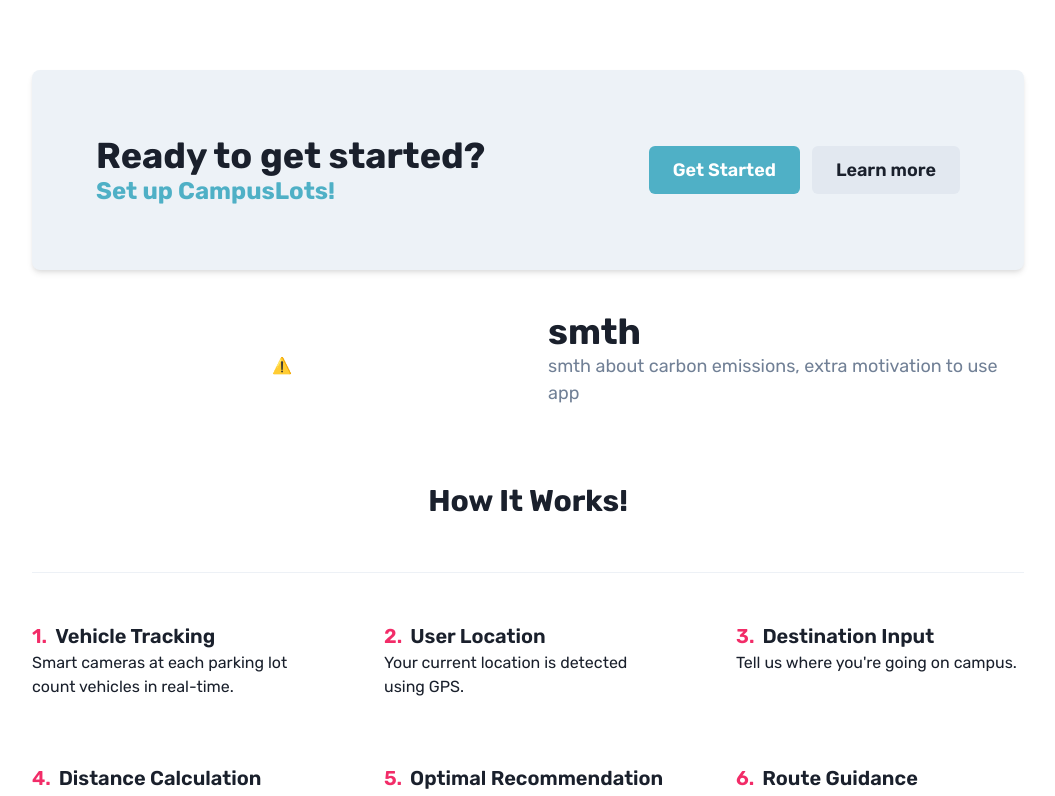
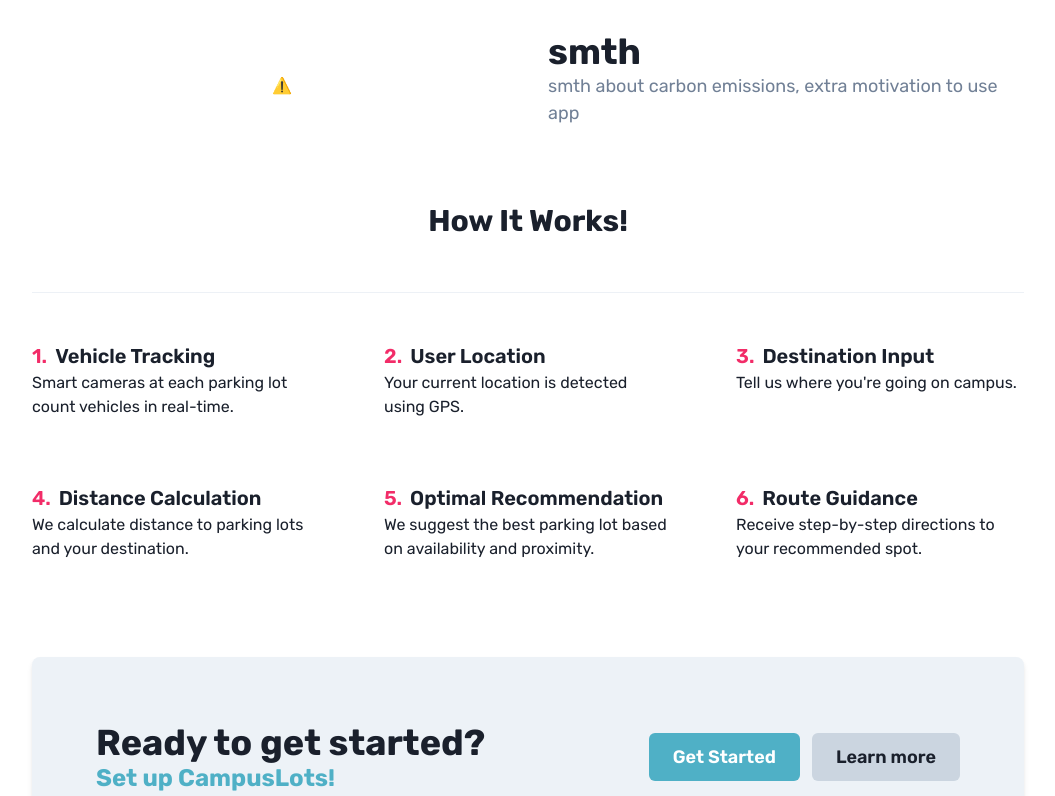
Before and after one commit to KareemEllis/CampusLots, a Next.js app in the folder frontend/: page / in a window 1280 px wide. Shown: the part 1160-1956 px from the top of the page, without its empty margins (112-1167 px from the left). Built offline with nearby package versions, Linux system fonts and the light colour scheme; no server answers.

Commit message:
Landing Page: Moved Footer to Layout.jsx

```diff
--- a/frontend/app/(landing)/CTA.jsx
+++ b/frontend/app/(landing)/CTA.jsx
@@ -10,7 +10,7 @@ import {
 
 const CTA = () => {
   return (
-    <Container maxW={'5xl'} mt={20}>
+    <Container maxW={'5xl'} mb={20}>
         <Stack
         direction={{ base: 'column', md: 'row' }}
         spacing={5}
@@ -52,7 +52,7 @@ const CTA = () => {
             mb={{ base: 2, sm: 0 }}
             lineHeight={1}
             bg={'primary.500'}
-            _hover={{ bgGradient: 'linear(to-l, #0ea5e9,#2563eb)' }}
+            _hover={{ bg: 'primary.600' }}
             >
             Get Started
             </Button>
@@ -62,8 +62,8 @@ const CTA = () => {
             size="lg"
             rounded="md"
             mb={{ base: 2, sm: 0 }}
-            bg={'gray.200'}
-            _hover={{ bg: 'gray.300' }}
+            bg={'gray.300'}
+            _hover={{ bg: 'gray.400' }}
             lineHeight={1}
             >
             Learn more
--- a/frontend/app/(landing)/page.jsx
+++ b/frontend/app/(landing)/page.jsx
@@ -1,6 +1,5 @@
 import Hero from './Hero'
 import Features from './Features'
-import Footer from './Footer'
 import HowItWorks from './HowItWorks'
 import Smth from './Smth'
 import CTA from './CTA'
@@ -10,9 +9,9 @@ export default function Home() {
         <main>
             <Hero />
             <Features />
-            <CTA />
             <Smth />
             <HowItWorks />
+            <CTA />
         </main>
     )
 }
```
